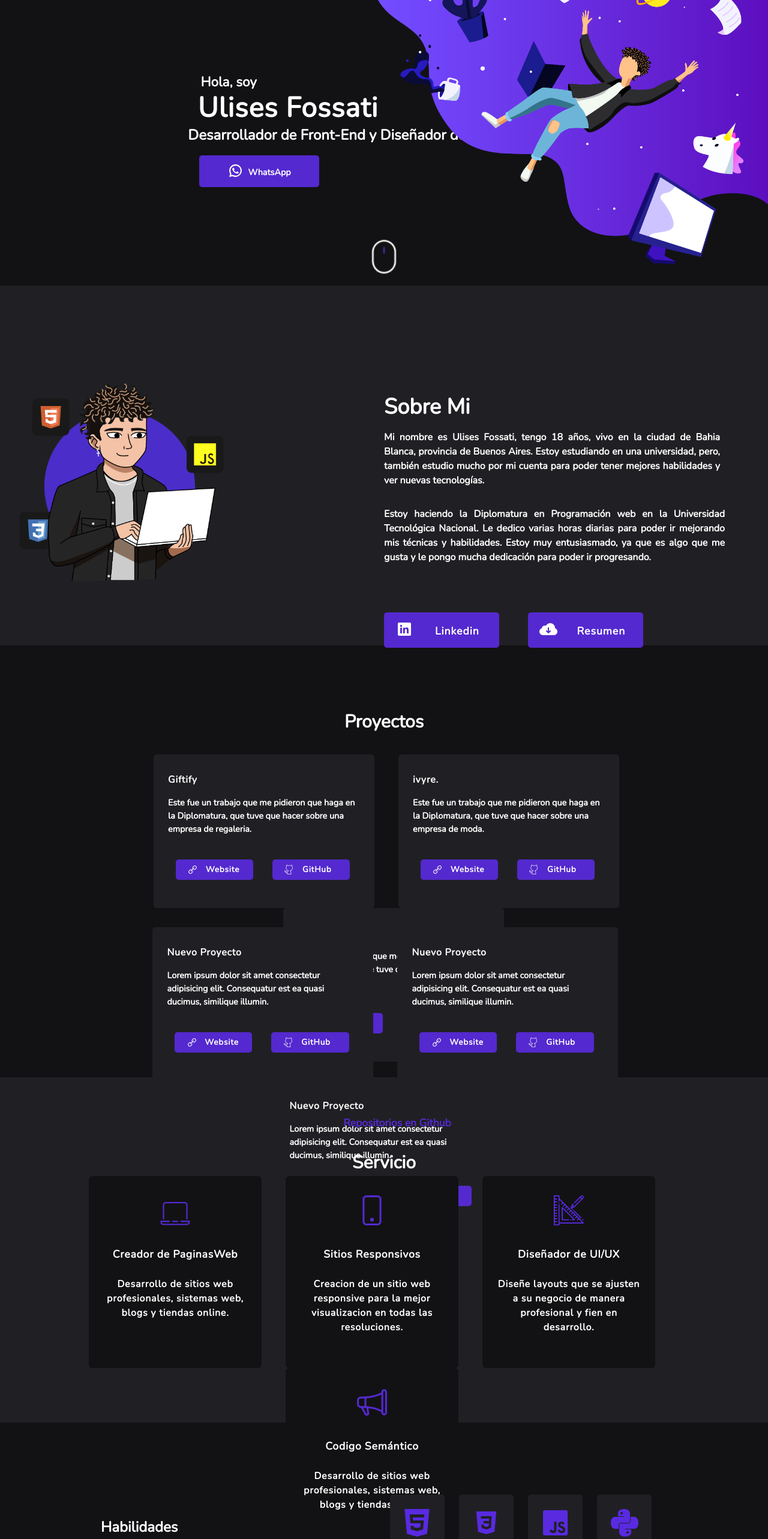
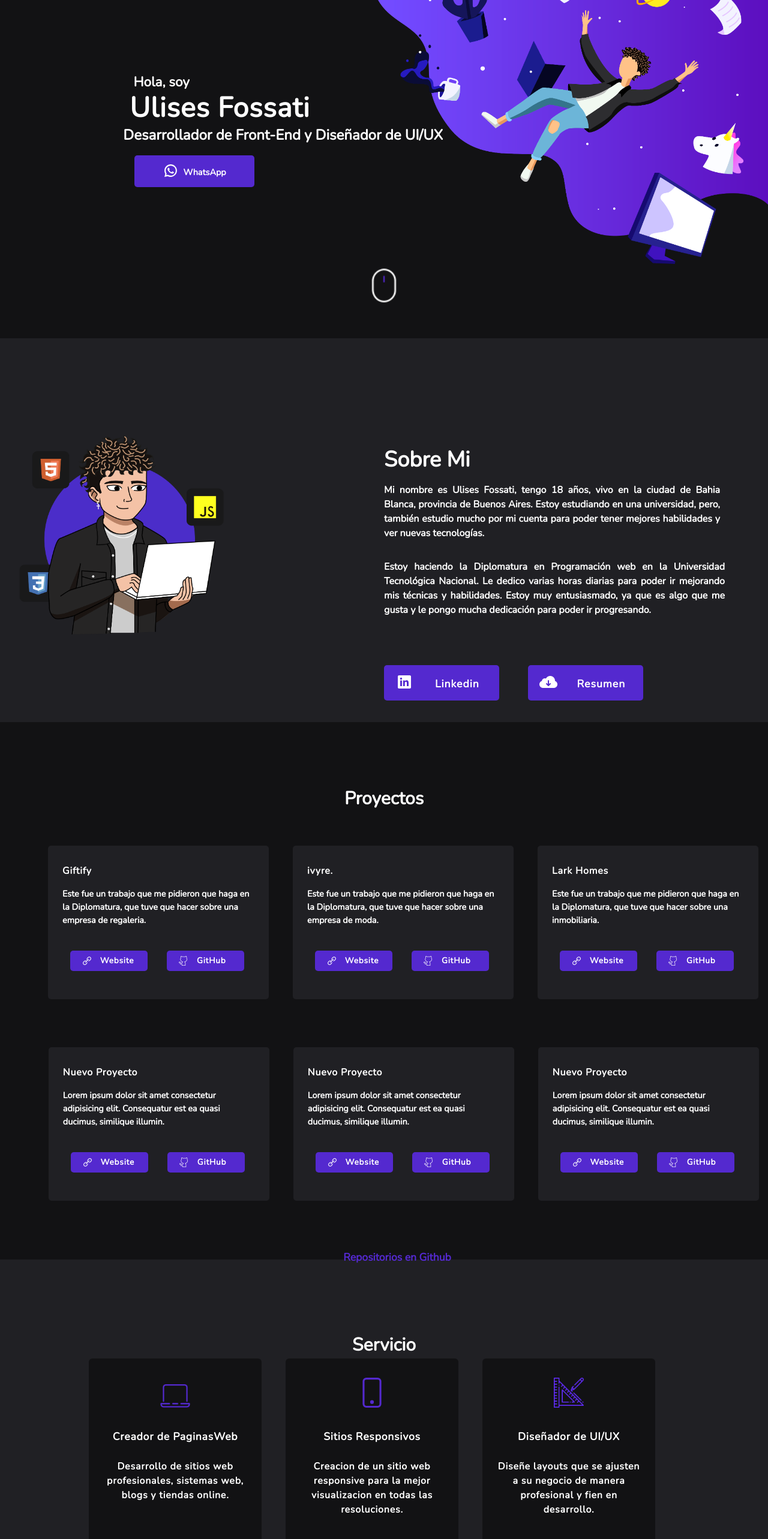
Before and after one commit to ulisesfossati/Proyecto-final-React, a React (Vite) app: page / in a window 1280 px wide. Shown: the part 140-2706 px from the top of the page at 60% size. Built offline with nearby package versions, Linux system fonts and the light colour scheme.

Commit message:
terminado el responsive empezando el deployd

```diff
--- a/src/componentes/Boxnuevotp/Boxnuevotp.jsx
+++ b/src/componentes/Boxnuevotp/Boxnuevotp.jsx
@@ -11,7 +11,7 @@ const Boxnuevotp
          <Box bg="#202024" w="23em" borderRadius="5px" color="white"
          padding={{base:'1.7em 1em', md:'1.9em 1.5em', lg:'1.9em 1.5em',xl:'1.9em 1.5em', '2xl':'1.9em 1.5em',}}
 
-         h="16em" marginLeft={{base:'0', md:'0', lg:'1em',xl:'1em', '2xl':'1em',}} marginRight="1.5em"   >
+         h="16em" marginLeft={{base:'1.5em', md:'0', lg:'10',xl:'1em', '2xl':'1em',}} marginRight="1.5em"   >
             <Text fontWeight="bold" letterSpacing="0.8px" marginBottom="1em">Nuevo Proyecto</Text>
             <Text fontSize="0.9rem" fontWeight="bold"  w="22em">Lorem ipsum dolor sit amet consectetur adipisicing elit. Consequatur est ea quasi ducimus, similique illumin.</Text>
             <Flex>
--- a/src/componentes/Boxproyecto-ivyre/Boxproyecto-ivyre.jsx
+++ b/src/componentes/Boxproyecto-ivyre/Boxproyecto-ivyre.jsx
@@ -8,7 +8,7 @@ const Boxproyectoivyre = () => {
     return(
         <>
         <Box bg="#202024" w="23em" borderRadius="5px" color="white"
-         padding={{base:'1.7em 1em', md:'1.9em 1.5em', lg:'1.9em 1.5em',xl:'1.9em 1.5em', '2xl':'1.9em 1.5em',}} h="16em" marginLeft={{base:'0', md:'0', lg:'2.5em',xl:'2.5em', '2xl':'2.5em',}} >
+         padding={{base:'1.7em 1em', md:'1.9em 1.5em', lg:'1.9em 1.5em',xl:'1.9em 1.5em', '2xl':'1.9em 1.5em',}} h="16em" marginLeft={{base:'0', md:'0', lg:'4',xl:'2.5em', '2xl':'2.5em',}} >
             <Text fontWeight="bold" letterSpacing="0.8px" marginBottom="1em">ivyre.</Text>
             <Text fontSize="0.9rem" fontWeight="bold"  w="22em">Este fue un trabajo que me pidieron que haga en la Diplomatura, que tuve que hacer sobre una empresa de moda.</Text>
             <Flex>
--- a/src/componentes/Boxproyecto-larkhomes/Boxproyectolark.jsx
+++ b/src/componentes/Boxproyecto-larkhomes/Boxproyectolark.jsx
@@ -8,7 +8,7 @@ const Boxproyectolark = () => {
     return(
         <>
          <Box bg="#202024" w="23em" borderRadius="5px" color="white"
-         padding={{base:'1.7em 1em', md:'1.9em 1.5em', lg:'1.9em 1.5em',xl:'1.9em 1.5em', '2xl':'1.9em 1.5em',}} h="16em" marginLeft={{base:'0', md:'0', lg:'2.5em',xl:'2.5em', '2xl':'2.5em',}} >
+         padding={{base:'1.7em 1em', md:'1.9em 1.5em', lg:'1.9em 1.5em',xl:'1.9em 1.5em', '2xl':'1.9em 1.5em',}} h="16em" marginLeft={{base:'0', md:'0', lg:'4',xl:'2.5em', '2xl':'2.5em',}} >
             <Text fontWeight="bold" letterSpacing="0.8px" marginBottom="1em">Lark Homes</Text>
             <Text fontSize="0.9rem" fontWeight="bold"  w="22em">Este fue un trabajo que me pidieron que haga en la Diplomatura, que tuve que hacer sobre una inmobiliaria.</Text>
             <Flex>
--- a/src/componentes/Header/Header.jsx
+++ b/src/componentes/Header/Header.jsx
@@ -3,6 +3,7 @@ import React from 'react';
 import { Navbar } from '../Navbar/Navbar.jsx';
 import { Logo } from '../Logo/Logo.jsx'
 import { Hamburguesa } from '../Menuhamb/Hamburguesa.jsx';
+import noche from '/noche.png'
 
 
 
@@ -15,6 +16,7 @@ const Header = () => {
             <Flex align="center" >
             <Logo/>
            <Navbar/>
+           <Box visibility={{base:'hidden', md:'hidden', lg:'hidden',xl:'hidden', '2xl':'visible',}}  cursor="pointer" position="absolute" top="6" right="20" w="3em" ><img src={noche} alt="" /></Box>
            <Hamburguesa/>
            </Flex>
         </Box>
--- a/src/componentes/Hoja1/Hojauno.jsx
+++ b/src/componentes/Hoja1/Hojauno.jsx
@@ -9,18 +9,18 @@ const Hojauno = () => {
         <>
 
 
-       <Box as='section' pt="5em" bg="#121214" height={{base:'100vh', md:'88vh', lg:'77vh',xl:'77vh', '2xl':'77vh',}} id='primera'  >
+       <Box as='section' pt="5em" bg="#121214" height={{base:'100vh', md:'88vh', lg:'90vh',xl:'88vh', '2xl':'77vh',}} id='primera'  >
 
         <Flex justifyContent={{base:'center', md:'center', lg:'space-between',xl:'space-between', '2xl':'space-between',}}>
         <Box >
         <Titulo/>
         </Box>
-        <Box display={{base:'none', md:'none', lg:'block',xl:'block', '2xl':'block',}} position="absolute" top="5" right="0">
+        <Box display={{base:'none', md:'none', lg:'none',xl:'block', '2xl':'block',}} position="absolute" top="5" right="0">
         <img className='volando'  src={ yovolando} alt="" />
         </Box>
 
         </Flex>
-        <Flex  justifyContent="center" marginTop={{base:'0', md:'-4', lg:'-6em',xl:'-6em', '2xl':'-6em',}} h="4em">
+        <Flex  justifyContent="center" marginTop={{base:'0', md:'-4', lg:'-3em',xl:'-3em', '2xl':'-6em',}} h="4em">
          <img  src={mouse} alt="" />
          </Flex>
         </Box>
--- a/src/componentes/Hoja3/Hojatres.jsx
+++ b/src/componentes/Hoja3/Hojatres.jsx
@@ -10,20 +10,22 @@ const Hojatres = () => {
 
     return(
         <>
-        <Box height={{base:'280vh', md:'220vh', lg:'90vh',xl:'90vh', '2xl':'90vh',}} bg="#121214" color="white" as='section' id='proyectos'>
+        <Box height={{base:'280vh', md:'220vh', lg:'260vh',xl:'112vh', '2xl':'90vh',}} bg="#121214" color="white" as='section' id='proyectos'>
+
         <Center fontWeight="bold" fontSize="3xl" paddingTop="3.5em">Proyectos</Center>
         <Box  h="78%" w="65%" margin="0 auto" flexWrap="wrap" >
-        <Flex paddingTop="2em" flexWrap="wrap" justifyContent="center" alignItems="center" marginLeft="-0.5em"   h={{base:'64em', md:'60em', lg:'18em',xl:'18em', '2xl':'18em',}}align="center" >
+        <Flex paddingTop="2em" flexWrap="wrap" justifyContent="center" alignItems="center" marginLeft={{base:'-0.5em', md:'-0.5em', lg:'-0.5em',xl:'-10em', '2xl':'-0.5em',}} w={{base:'15.5', md:'30em', lg:'45em',xl:'75em', '2xl':'80em',}} gap={{base:'0', md:'0', lg:'2rem',xl:'0', '2xl':'0',}}  h={{base:'64em', md:'60em', lg:'20em',xl:'21em', '2xl':'18em',}}align="center" >
         <Boxproyecto/>
         <Boxproyectoivyre/>
         <Boxproyectolark/>
         </Flex>
-        <Flex paddingTop={{base:'0', md:'0', lg:'2em',xl:'2em', '2xl':'2em',}} justifyContent="center" alignItems="center" marginLeft="0.8em" flexWrap="wrap"  h={{base:'64em', md:'60em', lg:'18em',xl:'18em', '2xl':'18em',}} >
+        <Flex paddingTop={{base:'0', md:'0', lg:'36em',xl:'2em', '2xl':'2em',}} gap={{base:'0', md:'0', lg:'2rem',xl:'0', '2xl':'0',}} justifyContent="center" alignItems="center" marginLeft={{base:'-0.5em', md:'-0.5em', lg:'-0.5em',xl:'-10.2em', '2xl':'-0.5em',}} flexWrap="wrap" w={{base:'15.5', md:'30em', lg:'45em',xl:'77em', '2xl':'80em',}}   h={{base:'64em', md:'60em', lg:'20em',xl:'21em', '2xl':'18em',}} >
             <Boxnuevotp/>
             <Boxnuevotp/>
             <Boxnuevotp/>
         </Flex>
-        <Center  marginRight={{base:'2em', md:'4em', lg:'0',xl:'0', '2xl':'0',}}  color="#5429CF" marginTop="3em" whiteSpace="nowrap"  ><a href="https://github.com/ulisesfossati?tab=repositories"><Text transition="500ms" _hover={{ backgroundColor:"#5429CF", padding:"0.5em 1em", borderRadius:"8px", color:"white" }}>Repositorios en Github</Text></a></Center>
+        <Center  marginRight={{base:'2em', md:'4em', lg:'0',xl:'0', '2xl':'0',}}  color="#5429CF" marginTop={{base:'3em', md:'3em', lg:'60em',xl:'3em', '2xl':'3em',}}
+ whiteSpace="nowrap"  ><a href="https://github.com/ulisesfossati?tab=repositories"><Text transition="500ms" _hover={{ backgroundColor:"#5429CF", padding:"0.5em 1em", borderRadius:"8px", color:"white" }}>Repositorios en Github</Text></a></Center>
 
 
         </Box>
--- a/src/componentes/Hoja4/Hojacuatro.jsx
+++ b/src/componentes/Hoja4/Hojacuatro.jsx
@@ -8,20 +8,21 @@ import { Megafono } from '../Megafono/Megafono';
 const Hojacuatro = () => {
     return(
         <>
-        <Box as='section' bg="#202024" height={{base:'215vh', md:'100vh', lg:'72vh',xl:'72vh', '2xl':'72vh',}} id='Servicio'>
+        <Box as='section' bg="#202024" height={{base:'215vh', md:'100vh', lg:'125vh',xl:'78vh', '2xl':'72vh',}} id='Servicio'>
 
-        <Center color="white" fontSize="3xl" fontWeight="bold" paddingTop={{base:'2.5em', md:'4em', lg:'4em',xl:'4em', '2xl':'4em',}} marginBottom={{base:'2em', md:'2em', lg:'0',xl:'0', '2xl':'0',}}
+        <Center color="white" fontSize="3xl" fontWeight="bold" paddingTop={{base:'2.5em', md:'4em', lg:'4em',xl:'4em', '2xl':'4em',}} marginBottom={{base:'2em', md:'2em', lg:'2em',xl:'0', '2xl':'0',}}
 
 >Servicio</Center>
         <Box  >
-            <Flex flexWrap="wrap"  justifyContent="center" alignItems="center"  h="27em" gap={{base:'4.4rem', md:'0 ', lg:'0',xl:'0', '2xl':'0',}}
+              <Center>
+            <Flex flexWrap="wrap"    justifyContent="center" alignItems="center"  w={{base:'0', md:'50em', lg:'61em',xl:'82em', '2xl':'85em',}}  h="27em" gap={{base:'4.4rem', md:'0 ', lg:'0',xl:'0', '2xl':'0',}}
 >
                 <Box marginRight={{base:'0', md:'2.5em', lg:'2.5em',xl:'2.5em', '2xl':'2.5em',}}
- transition="500ms" marginBottom={{base:'0', md:'3em', lg:'0',xl:'0', '2xl':'0',}} _hover={{  transform: "scale(1.12)" }}>
+ transition="500ms" marginBottom={{base:'0', md:'3em', lg:'3.5em',xl:'0', '2xl':'0',}} _hover={{  transform: "scale(1.12)" }}>
         <Laptop/>
         </Box>
         <Box marginRight={{base:'0', md:'2.5em', lg:'2.5em',xl:'2.5em', '2xl':'2.5em',}}
- transition="500ms" marginBottom={{base:'0', md:'3em', lg:'0',xl:'0', '2xl':'0',}}  _hover={{  transform: "scale(1.12)" }}>
+ transition="500ms" marginBottom={{base:'0', md:'3em', lg:'3.5em ',xl:'0', '2xl':'0',}}  _hover={{  transform: "scale(1.12)" }}>
         <Celular/>
         </Box>
 
@@ -33,8 +34,8 @@ const Hojacuatro = () => {
  transition="500ms"  _hover={{  transform: "scale(1.12)" }}>
         <Megafono/>
         </Box>
-
         </Flex>
+        </Center>
         </Box>
 
 
--- a/src/componentes/Hoja5/Hojacinco.jsx
+++ b/src/componentes/Hoja5/Hojacinco.jsx
@@ -14,7 +14,8 @@ const Hojacinco = () => {
                             <Center justifyContent={{base:'center', md:'center', lg:'start',xl:'start', '2xl':'start',}}>
                 <Text color="white" fontWeight="bold" fontSize="2xl" marginBottom="0.5em">Habilidades</Text>
                 </Center>
-                <Text color="white"  w={{base:'19em', md:'30em', lg:'25em',xl:'25em', '2xl':'25em',}} marginBottom={{base:'0', md:'1em', lg:'0',xl:'0', '2xl':'0',}} fontSize="1rem" textAlign="justify">Estas son algunas de las habilidades que fui aprendiendo y mejorando con el tiempo y la práctica, pero a la vez informandome, investigando y tratando de actualizarme con contenidos que todavia no uso habitualmente.</Text>
+                <Text color="white"  w={{base:'19em', md:'30em', lg:'25em',xl:'25em', '2xl':'25em',}} marginBottom={{base:'0', md:'1em', lg:'0',xl:'0', '2xl':'0',}} fontSize="1rem" textAlign="justify" marginRight={{base:'0', md:'0', lg:'4em',xl:'0', '2xl':'0',}}
+>Estas son algunas de las habilidades que fui aprendiendo y mejorando con el tiempo y la práctica, pero a la vez informandome, investigando y tratando de actualizarme con contenidos que todavia no uso habitualmente.</Text>
 </Flex>
 <Habi/>
 </Flex>
--- a/src/componentes/Navbar/Navbar.jsx
+++ b/src/componentes/Navbar/Navbar.jsx
@@ -1,6 +1,7 @@
 import { Box,Flex,Text } from '@chakra-ui/react';
 import React from 'react';
 import './Navbar.css'
+
 
 
 const Navbar = () => {
@@ -8,7 +9,8 @@ const Navbar = () => {
        <>
        <Box  color="white"  w="55em" display={{base:'none', md:'block', lg:'block',xl:'block', '2xl':'block',}}  >
         <nav >
-            <Flex justifyContent={{base:'right', md:'right', lg:'right',xl:'left', '2xl':'right',}}   whiteSpace="nowrap">
+            <Flex justifyContent={{base:'right', md:'right', lg:'right',xl:'left', '2xl':'right',}} marginRight={{base:'0', md:'0', lg:'5em',xl:'0', '2xl':'0',}}
+   whiteSpace="nowrap">
          <a className='violeta' href="#sobremi">Sobre mi</a>
         <a className='violeta' href="#proyectos">Proyectos</a>
         <a className='violeta' href="#Servicio">Servicio</a>
--- a/src/componentes/Titulo/Titulo.jsx
+++ b/src/componentes/Titulo/Titulo.jsx
@@ -7,9 +7,10 @@ const Titulo = () => {
     return(
         <>
         <Box display="flex" flexDirection="column" w="60em" h="69vh" justifyContent="center" alignItems="center">
-        <Text fontWeight="bolder" fontSize="1.4rem" color="white"  width="13em" >Hola, soy</Text>
-        <Text fontWeight="bolder"  fontSize="2.9rem" letterSpacing="1px" marginTop="-2" color="white"   >Ulises Fossati</Text>
-        <Text fontWeight="bolder"  fontSize={{base:'1.5rem', md:'1.5rem', lg:'1.5rem',xl:'1.5rem', '2xl':'1.5rem',}} marginTop="-2" color="white"  width={{base:'13em', md:'13em', lg:'30.5em',xl:'30.5em', '2xl':'30.5em',}}   textAlign={{base:'start', md:'start', lg:'end',xl:'end', '2xl':'end',}} marginRight={{base:'-1em', md:'-1em', lg:'0',xl:'0', '2xl':'0',}} >Desarrollador de Front-End y Diseñador de UI/UX</Text>
+        <Text fontWeight="bolder" fontSize="1.4rem" color="white" marginRight={{base:'0', md:'0', lg:'0',xl:'10em', '2xl':'0',}}  width="13em"  >Hola, soy</Text>
+        <Text fontWeight="bolder"  fontSize="2.9rem" letterSpacing="1px" marginTop="-2" color="white" marginRight={{base:'0', md:'0', lg:'0',xl:'4.9em', '2xl':'0',}}   >Ulises Fossati</Text>
+        <Text fontWeight="bolder"  fontSize={{base:'1.5rem', md:'1.5rem', lg:'1.5rem',xl:'1.5rem', '2xl':'1.5rem',}} marginTop="-2" color="white"  width={{base:'13em', md:'13em', lg:'30.5em',xl:'30.5em', '2xl':'30.5em',}}   textAlign={{base:'start', md:'start', lg:'end',xl:'end', '2xl':'end',}} marginRight={{base:'-1em', md:'-1em', lg:'0',xl:'9em', '2xl':'0',}} >Desarrollador de Front-End y Diseñador de UI/UX</Text>
+      <Box marginRight={{base:'0', md:'0', lg:'0',xl:'13.5em', '2xl':'0',}}>
       <div className='wspp'>
         <a className='prueba' target='_blank' href="https://wa.me/542915269707?text=Hola%2C+como+estas%3F">
       <img className='imgwspp' src={whatsapplogo} alt="" />
@@ -17,6 +18,7 @@ const Titulo = () => {
           </a>
         </div>
         </Box>
+        </Box>
 
         </>
     )
```
Also changed, not shown: src/componentes/Hoja2/Hojados.jsx (+4 -4 lines), public/noche.png (added).
